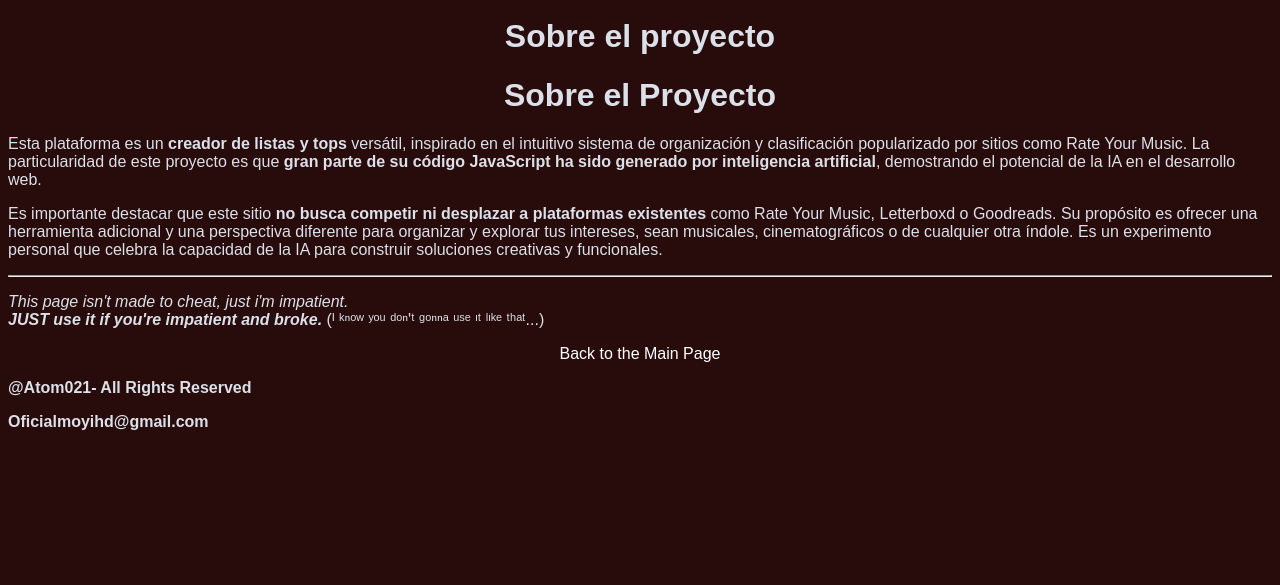
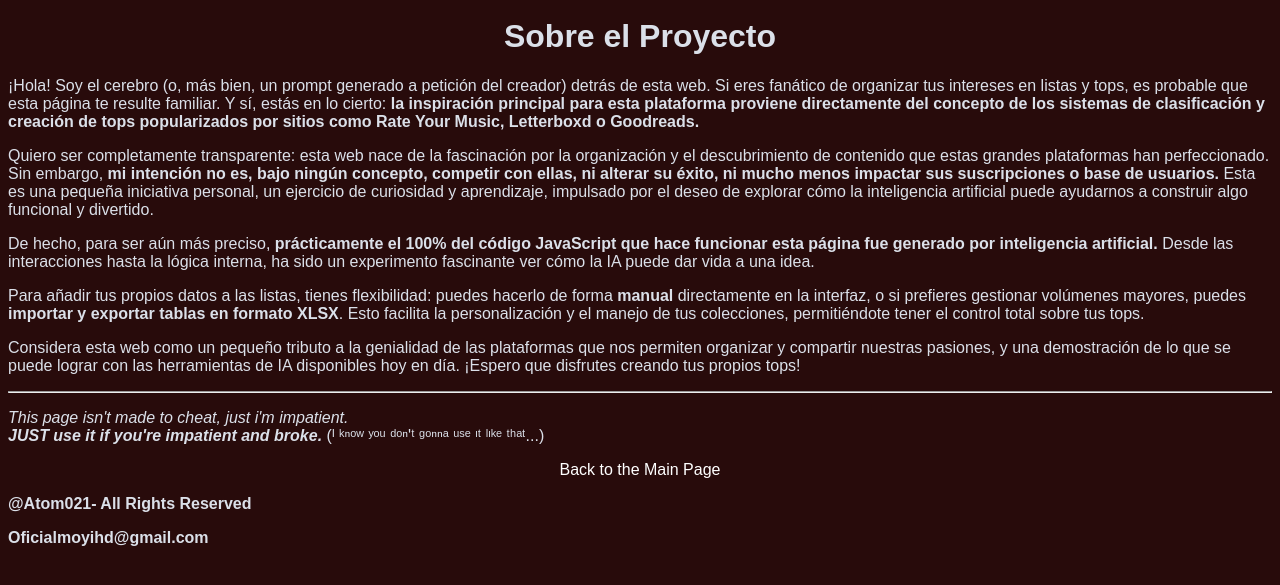
Before and after one commit to Atomo021/Chart4l, a plain HTML site: page about.html in a window 1280 px wide. Shown: the part 161-746 px from the top of the page. Drawn offline with Linux system fonts and the light colour scheme.

Commit message:
Update about.html

```diff
--- a/about.html
+++ b/about.html
@@ -8,13 +8,17 @@
 </head>
 <body class="bodyAbout">
 <img class="classAbout" src="logo.png">
-<h1 class="classAbout">Sobre el proyecto</h1>
 <h1>Sobre el Proyecto</h1>
+<p>¡Hola! Soy el cerebro (o, más bien, un prompt generado a petición del creador) detrás de esta web. Si eres fanático de organizar tus intereses en listas y tops, es probable que esta página te resulte familiar. Y sí, estás en lo cierto: <b>la inspiración principal para esta plataforma proviene directamente del concepto de los sistemas de clasificación y creación de tops popularizados por sitios como Rate Your Music, Letterboxd o Goodreads.</b></p>
 
-<p>Esta plataforma es un <b>creador de listas y tops</b> versátil, inspirado en el intuitivo sistema de organización y clasificación popularizado por sitios como Rate Your Music. La particularidad de este proyecto es que <b>gran parte de su código JavaScript ha sido generado por inteligencia artificial</b>, demostrando el potencial de la IA en el desarrollo web.</p>
+<p>Quiero ser completamente transparente: esta web nace de la fascinación por la organización y el descubrimiento de contenido que estas grandes plataformas han perfeccionado. Sin embargo, <b>mi intención no es, bajo ningún concepto, competir con ellas, ni alterar su éxito, ni mucho menos impactar sus suscripciones o base de usuarios.</b> Esta es una pequeña iniciativa personal, un ejercicio de curiosidad y aprendizaje, impulsado por el deseo de explorar cómo la inteligencia artificial puede ayudarnos a construir algo funcional y divertido.</p>
 
-<p>Es importante destacar que este sitio <b>no busca competir ni desplazar a plataformas existentes</b> como Rate Your Music, Letterboxd o Goodreads. Su propósito es ofrecer una herramienta adicional y una perspectiva diferente para organizar y explorar tus intereses, sean musicales, cinematográficos o de cualquier otra índole. Es un experimento personal que celebra la capacidad de la IA para construir soluciones creativas y funcionales.</p>
-<hr>
+<p>De hecho, para ser aún más preciso, <b>prácticamente el 100% del código JavaScript que hace funcionar esta página fue generado por inteligencia artificial.</b> Desde las interacciones hasta la lógica interna, ha sido un experimento fascinante ver cómo la IA puede dar vida a una idea.</p>
+
+<p>Para añadir tus propios datos a las listas, tienes flexibilidad: puedes hacerlo de forma <b>manual</b> directamente en la interfaz, o si prefieres gestionar volúmenes mayores, puedes <b>importar y exportar tablas en formato XLSX</b>. Esto facilita la personalización y el manejo de tus colecciones, permitiéndote tener el control total sobre tus tops.</p>
+
+<p>Considera esta web como un pequeño tributo a la genialidad de las plataformas que nos permiten organizar y compartir nuestras pasiones, y una demostración de lo que se puede lograr con las herramientas de IA disponibles hoy en día. ¡Espero que disfrutes creando tus propios tops!</p>
+	<hr>
 <footer>
    <p><cite>This page isn't made to cheat, just i'm impatient.
       <br>
```
